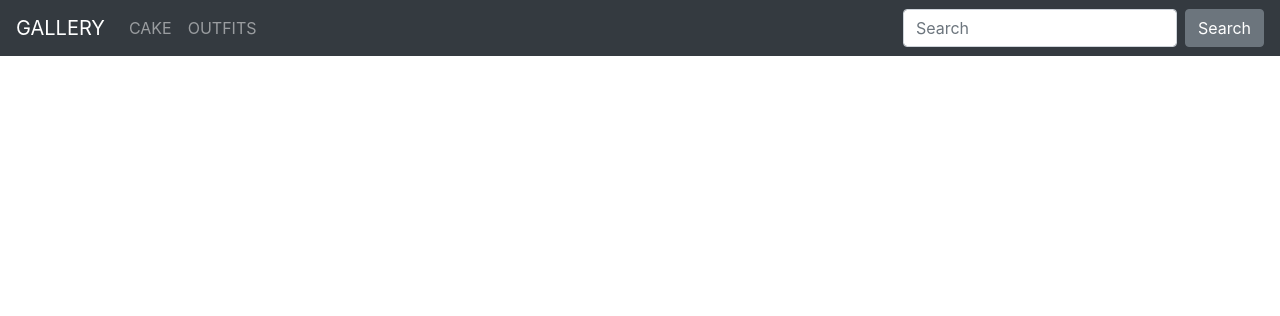
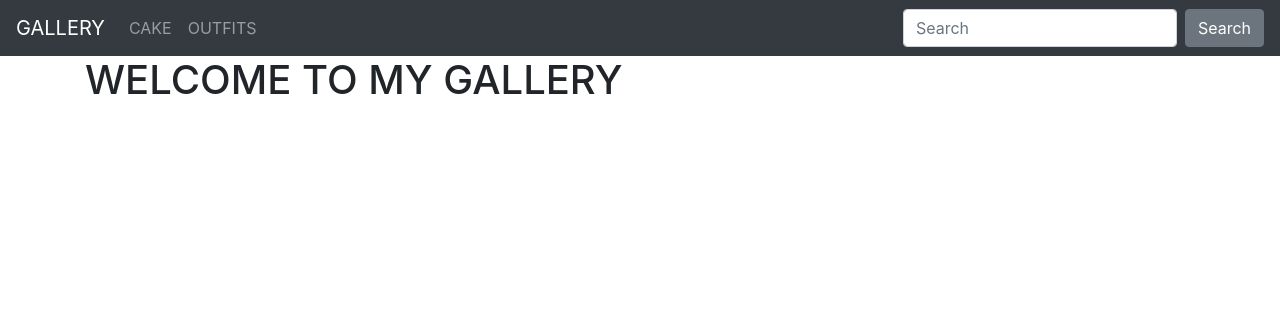
Before and after one commit to aluoch-sheila/GALLERY, a Django app: page / in a window 1280 px wide. Shown: the top 316 px of the page. Run offline with Django 3.2, Linux system fonts and the light colour scheme; data that the repository does not hold is empty; some libraries are stand-ins or nearby versions.

Commit message:
added a header

```diff
--- a/gallery/templates/index.html
+++ b/gallery/templates/index.html
@@ -3,7 +3,7 @@
 
 
 
-<!-- <h1>WELCOME TO MY GALLERY</h1> -->
+<h1>WELCOME TO MY GALLERY</h1>
 <div class="row">
     {% for post in posts %}
 
```
